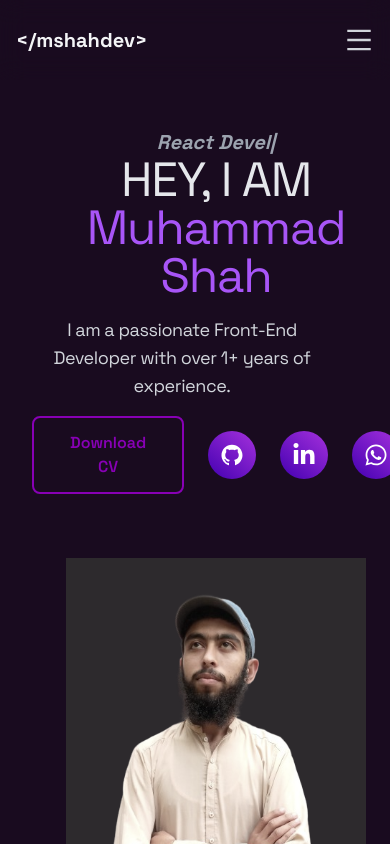
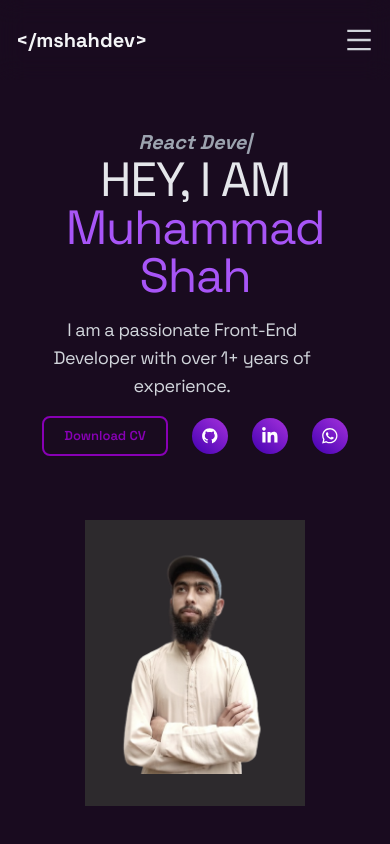
Before and after one commit to mshahdevs/ReactFolio, a React (Vite) app: page / in a window 390 px wide. Shown: the top 844 px of the page. Built offline with nearby package versions, Linux system fonts and the light colour scheme.

Commit message:
refactor hero.css for improved consistency and added mobile responsive styles

```diff
--- a/src/styles/hero.css
+++ b/src/styles/hero.css
@@ -69,7 +69,7 @@
 
 .text-box::after {
   position: absolute;
-  content: '';
+  content: "";
   top: 72%;
   left: 50%;
   width: 102%;
@@ -101,7 +101,7 @@ button:hover {
 }
 
 button:before {
-  content: '';
+  content: "";
   position: absolute;
   top: 100%;
   left: 100%;
@@ -143,7 +143,7 @@ button:hover:before {
   -webkit-text-fill-color: transparent;
 }
 .icons::before {
-  content: '';
+  content: "";
   position: absolute;
   inset: 0;
   border-radius: 100%;
@@ -156,3 +156,62 @@ button:hover:before {
 .icons:hover::before {
   scale: 0;
 }
+
+/* Mobile Responsive Styles */
+@media (max-width: 768px) {
+  .card {
+    width: 250px;
+  }
+
+  .text-box .name {
+    font-size: 20px;
+    line-height: 24px;
+  }
+
+  .text-box .username {
+    font-size: 12px;
+  }
+
+  button {
+    padding: 10px 24px;
+    font-size: 14px;
+  }
+
+  .icons {
+    width: 2.5rem;
+    height: 2.5rem;
+  }
+
+  .icons > .icon {
+    font-size: 1.25rem;
+  }
+}
+
+@media (max-width: 480px) {
+  .card {
+    width: 220px;
+  }
+
+  .text-box .name {
+    font-size: 18px;
+    line-height: 22px;
+  }
+
+  .text-box .username {
+    font-size: 11px;
+  }
+
+  button {
+    padding: 8px 20px;
+    font-size: 13px;
+  }
+
+  .icons {
+    width: 2.25rem;
+    height: 2.25rem;
+  }
+
+  .icons > .icon {
+    font-size: 1.1rem;
+  }
+}
```
